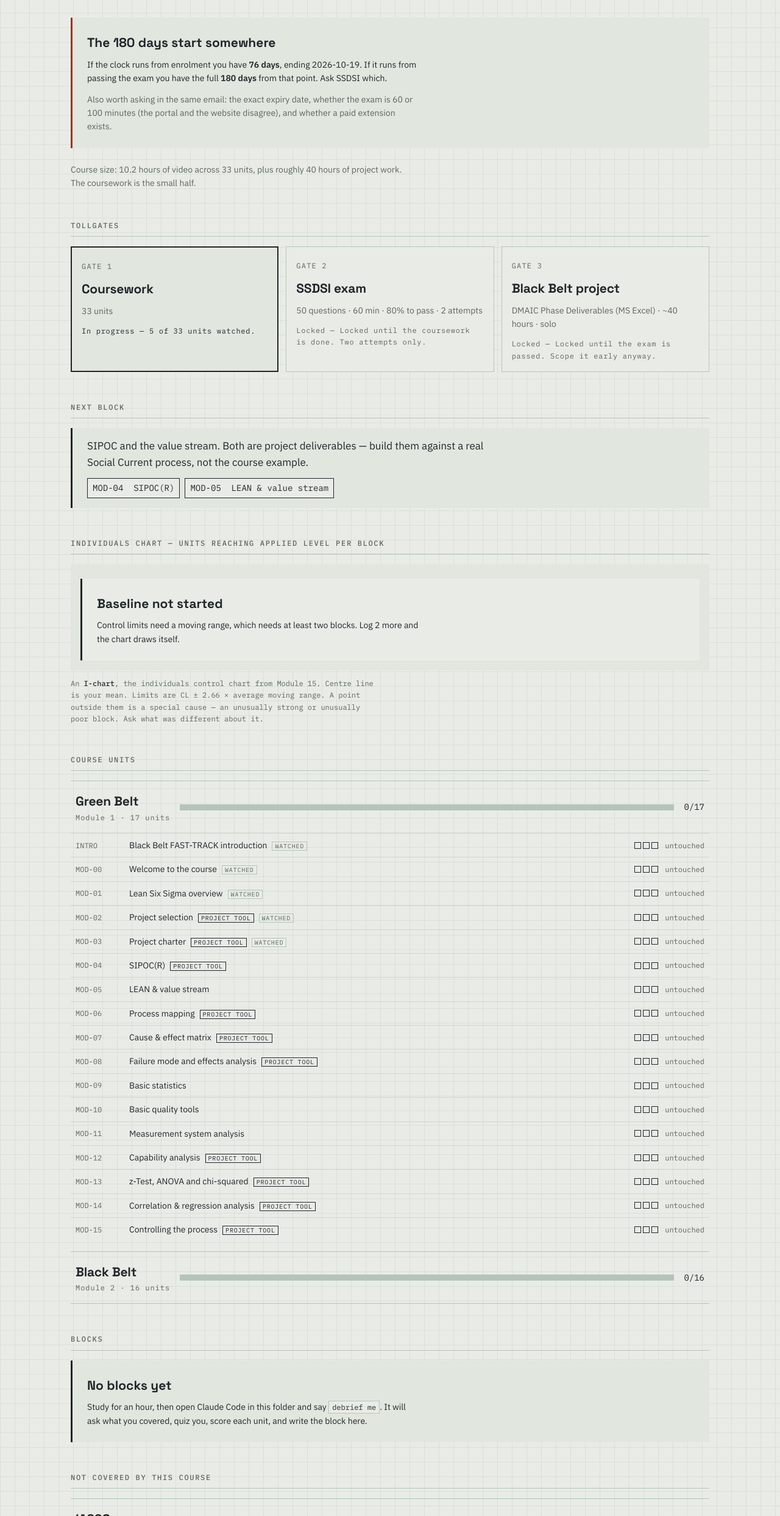
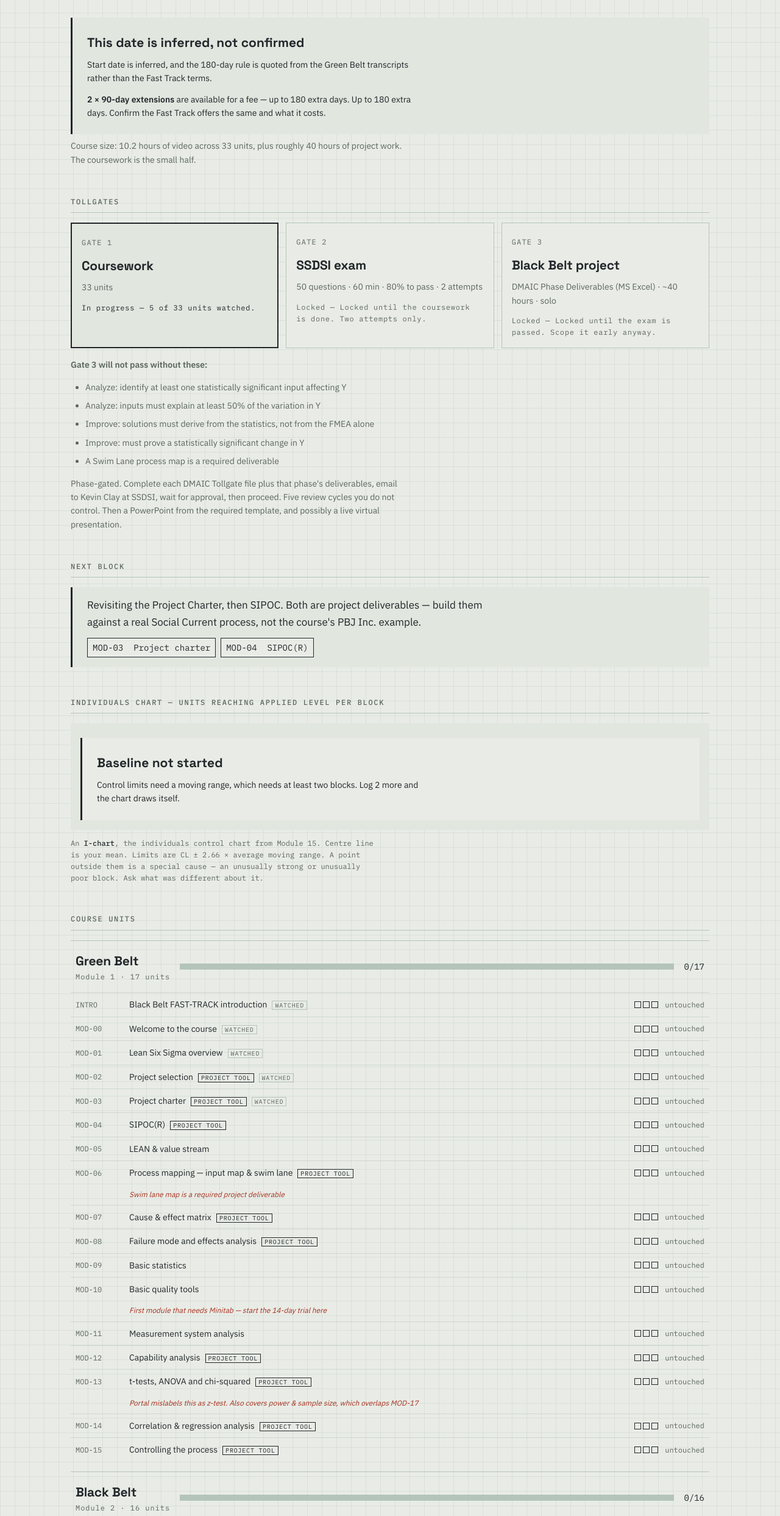
Before and after one commit to foodwise-hub/fast-track, a plain HTML site: page index.html in a window 1280 px wide. Shown: the part 267-2753 px from the top of the page at 61% size. Drawn offline with Linux system fonts and the light colour scheme.

Commit message:
Update from Green Belt transcripts — deadline, project gates, Minitab timing

```diff
--- a/data/curriculum.js
+++ b/data/curriculum.js
@@ -37,31 +37,58 @@ window.ICBB_CURRICULUM = {
     workbook: "DMAIC Phase Deliverables (MS Excel)",
     estimatedHours: 40,
     solo: true,
-    note: "Solo \u2014 candidates cannot work as a group and only one is certified per project. Around 40 hours of work."
+    note: "Solo \u2014 candidates cannot work as a group and only one is certified per project. Around 40 hours of work.",
+    submission: "Phase-gated. Complete each DMAIC Tollgate file plus that phase's deliverables, email to Kevin Clay at SSDSI, wait for approval, then proceed. Five review cycles you do not control. Then a PowerPoint from the required template, and possibly a live virtual presentation.",
+    hardRequirements: [
+      "Analyze: identify at least one statistically significant input affecting Y",
+      "Analyze: inputs must explain at least 50% of the variation in Y",
+      "Improve: solutions must derive from the statistics, not from the FMEA alone",
+      "Improve: must prove a statistically significant change in Y",
+      "A Swim Lane process map is a required deliverable"
+    ]
   },
 
+  /* Software. Do not start the trial until Module #10. */
+  software: {
+    name: "Minitab",
+    trialDays: 14,
+    windowsOnly: true,
+    note: "Windows only \u2014 the Mac and web versions do not support Minitab's Assistant, which nearly every exercise uses. The trial is 14 days, so start it when you reach Module #10, not before. SSDSI endorses Excel's free Data Analysis Tools add-in as the alternative.",
+    firstNeeded: "MOD-10"
+  },
+
+  /* The course runs one fictional case study throughout. */
+  caseStudy: "PBJ Inc. \u2014 reducing the cost of making peanut butter and jelly sandwiches.",
+
   /* ------------------------------------------------------------------------
-     DEADLINE — genuinely unresolved. SSDSI's own materials contradict each
-     other. The product page sells "180 days of project mentorship", which
-     implies the clock starts at the project. The milestone text only says the
-     project must finish "within 180-day certification deadline", naming no
-     start point.
+     DEADLINE — Module #0 of the course transcripts states the project must be
+     completed "within 180 calendar days from the day that you purchased your
+     course." That is the enrolment reading, from SSDSI's own material.
 
-       mode "enrolment" — pessimistic, clock already running
-       mode "project"   — optimistic, clock starts when the exam is passed
-       mode "unknown"   — show both, assert neither   <-- current
+     Caveat: those are the standalone Green Belt transcripts. The Black Belt
+     Fast Track terms may differ, so confirmed is still false and the
+     dashboard still flags it.
 
-     Once SSDSI answers, set mode and confirmed:true and the dashboard stops
-     hedging.
+       mode "enrolment" — clock runs from purchase   <-- current
+       mode "project"   — clock starts when the exam is passed
+       mode "unknown"   — show both, assert neither
+
+     enrolmentStart is still a guess: the date the course files first appeared
+     in Drive. Replace it with the real purchase date when SSDSI confirms.
      ---------------------------------------------------------------------- */
   deadline: {
-    mode: "unknown",
+    mode: "enrolment",
     days: 180,
     confirmed: false,
     enrolmentStart: "2026-04-22",
     enrolmentStartIsGuess: true,
     projectStart: null,
-    caveat: "SSDSI's materials contradict each other on when the 180 days begin."
+    extensions: {
+      available: 2,
+      daysEach: 90,
+      note: "Module #0: two 90-day extensions are available, each for an additional per-student fee. Up to 180 extra days. Confirm the Fast Track offers the same and what it costs."
+    },
+    caveat: "Start date is inferred, and the 180-day rule is quoted from the Green Belt transcripts rather than the Fast Track terms."
   },
 
   modules: [
@@ -77,14 +104,14 @@ window.ICBB_CURRICULUM = {
         { id: "MOD-03", n: 5,  name: "Project charter", kind: "core", phase: "Define", project: true },
         { id: "MOD-04", n: 6,  name: "SIPOC(R)", kind: "core", phase: "Define", project: true },
         { id: "MOD-05", n: 7,  name: "LEAN & value stream", kind: "core", phase: "Define" },
-        { id: "MOD-06", n: 8,  name: "Process mapping", kind: "core", phase: "Measure", project: true },
+        { id: "MOD-06", n: 8,  name: "Process mapping \u2014 input map & swim lane", kind: "core", phase: "Measure", project: true, flag: "Swim lane map is a required project deliverable" },
         { id: "MOD-07", n: 9,  name: "Cause & effect matrix", kind: "core", phase: "Measure", project: true },
         { id: "MOD-08", n: 10, name: "Failure mode and effects analysis", kind: "core", phase: "Measure", project: true },
         { id: "MOD-09", n: 11, name: "Basic statistics", kind: "core", phase: "Measure" },
-        { id: "MOD-10", n: 12, name: "Basic quality tools", kind: "core", phase: "Measure" },
+        { id: "MOD-10", n: 12, name: "Basic quality tools", kind: "core", phase: "Measure", flag: "First module that needs Minitab \u2014 start the 14-day trial here" },
         { id: "MOD-11", n: 13, name: "Measurement system analysis", kind: "core", phase: "Measure" },
         { id: "MOD-12", n: 14, name: "Capability analysis", kind: "core", phase: "Measure", project: true },
-        { id: "MOD-13", n: 15, name: "z-Test, ANOVA and chi-squared", kind: "core", phase: "Analyze", project: true },
+        { id: "MOD-13", n: 15, name: "t-tests, ANOVA and chi-squared", kind: "core", phase: "Analyze", project: true, flag: "Portal mislabels this as z-test. Also covers power & sample size, which overlaps MOD-17" },
         { id: "MOD-14", n: 16, name: "Correlation & regression analysis", kind: "core", phase: "Analyze", project: true },
         { id: "MOD-15", n: 17, name: "Controlling the process", kind: "core", phase: "Control", project: true }
       ]
@@ -95,7 +122,7 @@ window.ICBB_CURRICULUM = {
       subtitle: "Module 2 \u00b7 16 units",
       units: [
         { id: "MOD-16", n: 1,  name: "Green Belt review", kind: "review" },
-        { id: "MOD-17", n: 2,  name: "Power & sample size", kind: "core", phase: "Analyze" },
+        { id: "MOD-17", n: 2,  name: "Power & sample size", kind: "core", phase: "Analyze", flag: "Largely covered already in MOD-13 \u2014 likely a fast one" },
         { id: "MOD-18", n: 3,  name: "Introduction to DOE", kind: "core", phase: "Improve" },
         { id: "MOD-19", n: 4,  name: "DOE statistics and concepts", kind: "core", phase: "Improve" },
         { id: "MOD-20", n: 5,  name: "Full factorial DOE", kind: "core", phase: "Improve" },
--- a/data/log.js
+++ b/data/log.js
@@ -22,8 +22,8 @@ window.ICBB_LOG = {
 
   /* What to do in the next one-hour block. */
   plan: {
-    nextUp: ["MOD-04", "MOD-05"],
-    note: "SIPOC and the value stream. Both are project deliverables — build them against a real Social Current process, not the course example."
+    nextUp: ["MOD-03", "MOD-04"],
+    note: "Revisiting the Project Charter, then SIPOC. Both are project deliverables — build them against a real Social Current process, not the course's PBJ Inc. example."
   },
 
   /* One entry per one-hour block. */
--- a/index.html
+++ b/index.html
@@ -141,6 +141,13 @@ summary.block-head:focus-visible{ outline:2px solid var(--graphite); outline-off
   text-transform:uppercase; color:var(--muted); border:1px solid var(--rule);
   padding:0 4px; margin-left:var(--s2); white-space:nowrap; }
 .unit .tag.proj{ border-color:var(--graphite); color:var(--graphite); }
+.unit-flag{
+  grid-column: 2 / -1;
+  font-size: var(--t-xs);
+  color: var(--spec);
+  font-style: italic;
+  margin-top: 2px;
+}
 .pips{ display:flex; gap:3px; align-items:center; }
 .pips i{ width:11px; height:11px; border:1px solid var(--graphite); display:block; }
 .pips i.on{ background:var(--graphite); }
@@ -298,10 +305,16 @@ footer{ border-top:2px solid var(--graphite); margin-top:var(--s8); padding-top:
 
   if (hedge) {
     html += '<div class="state-box bad" style="margin-bottom:var(--s7)">' +
-      '<h3>The 180 days start somewhere</h3><p>' + hedge + '</p>' +
-      '<p class="note" style="margin-bottom:0">Also worth asking in the same email: the exact expiry date, ' +
-      'whether the exam is 60 or 100 minutes (the portal and the website disagree), ' +
-      'and whether a paid extension exists.</p></div>';
+      '<h3>The 180 days start somewhere</h3><p>' + hedge + '</p></div>';
+  } else if (!dl.confirmed) {
+    html += '<div class="state-box" style="margin-bottom:var(--s6)">' +
+      '<h3>This date is inferred, not confirmed</h3>' +
+      '<p>' + esc(dl.caveat || '') + '</p>' +
+      (dl.extensions ? '<p><strong>' + dl.extensions.available + ' &times; ' +
+        dl.extensions.daysEach + '-day extensions</strong> are available for a fee \u2014 up to ' +
+        (dl.extensions.available * dl.extensions.daysEach) + ' extra days. ' +
+        esc(dl.extensions.note.split('. ').slice(1).join('. ')) + '</p>' : '') +
+      '</div>';
   }
 
   if (CUR.effort) {
@@ -332,9 +345,16 @@ footer{ border-top:2px solid var(--graphite); margin-top:var(--s8); padding-top:
       '<span class="state">' + label + (ms[g.key] && ms[g.key].note ? ' — ' + esc(ms[g.key].note) : '') + '</span>' +
       '</div>';
   });
-  html += '</div></section>';
-
-  /* --- next block -------------------------------------------------------- */
+  html += '</div>';
+  if (CUR.project && CUR.project.hardRequirements) {
+    html += '<p class="note" style="margin-top:var(--s4)"><strong>Gate 3 will not pass without these:</strong></p>' +
+      '<ul class="gaplist">' + CUR.project.hardRequirements.map(function(r){
+        return '<li>' + esc(r) + '</li>'; }).join('') + '</ul>';
+    if (CUR.project.submission) {
+      html += '<p class="note">' + esc(CUR.project.submission) + '</p>';
+    }
+  }
+  html += '</section>';
   var plan = LOG.plan || {};
   var due = Object.keys(scores).filter(function(id){
     var r = scores[id], d = daysSince(r.last);
@@ -400,7 +420,9 @@ footer{ border-top:2px solid var(--graphite); margin-top:var(--s8); padding-top:
           '<i class="' + (s>=2?'on':'') + '"></i>' +
           '<i class="' + (s>=3?'on':'') + '"></i>' +
           '<span class="sr">' + (CUR.scale[s] ? CUR.scale[s].label.toLowerCase() : '') + '</span>' +
-        '</span></li>';
+        '</span>' +
+        (u.flag ? '<span class="unit-flag">' + esc(u.flag) + '</span>' : '') +
+        '</li>';
     });
     html += '</ul></details>';
   });
```
Also changed, not shown: 2 other files.
